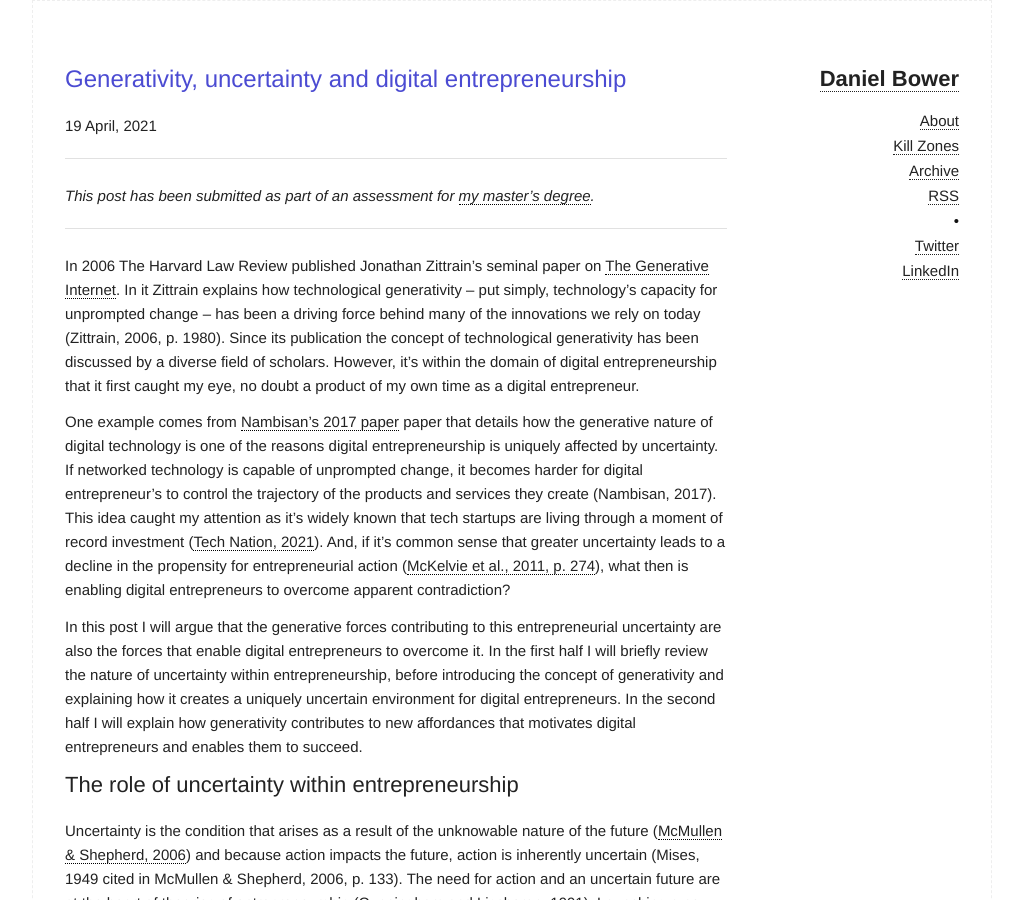
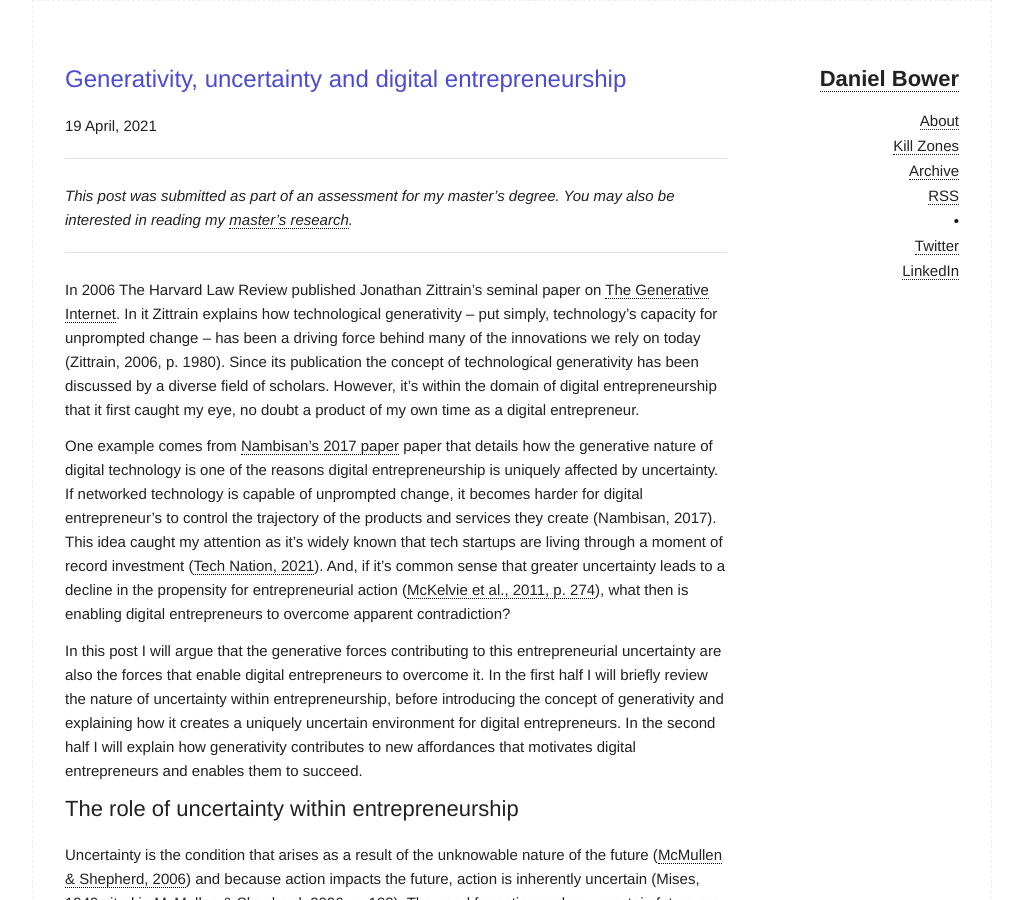
Before and after one commit to danielbower/personal-blog, a Jekyll site: the page built from _posts/2021-04-19-generativity-entrepreneurship.md, in a window 1280 px wide and 900 px high. Shown: the whole window, without its empty margins (128-1151 px from the left). Built offline with Jekyll 4.4.1, drawn with Linux system fonts in a browser that asks for light colours.

Commit message:
Updating generativity post with link to research

```diff
--- a/_posts/2021-04-19-generativity-entrepreneurship.md
+++ b/_posts/2021-04-19-generativity-entrepreneurship.md
@@ -6,7 +6,7 @@ categories:
 ---
 ---
 
-*This post has been submitted as part of an assessment for [my master's degree]({%- post_url 2020-09-09-digital-economy-msc -%}).*
+*This post was submitted as part of an assessment for my master's degree. You may also be interested in reading my [master's research](/music-streaming-venture-capital-kill-zones).*
 
 ---
 
```
